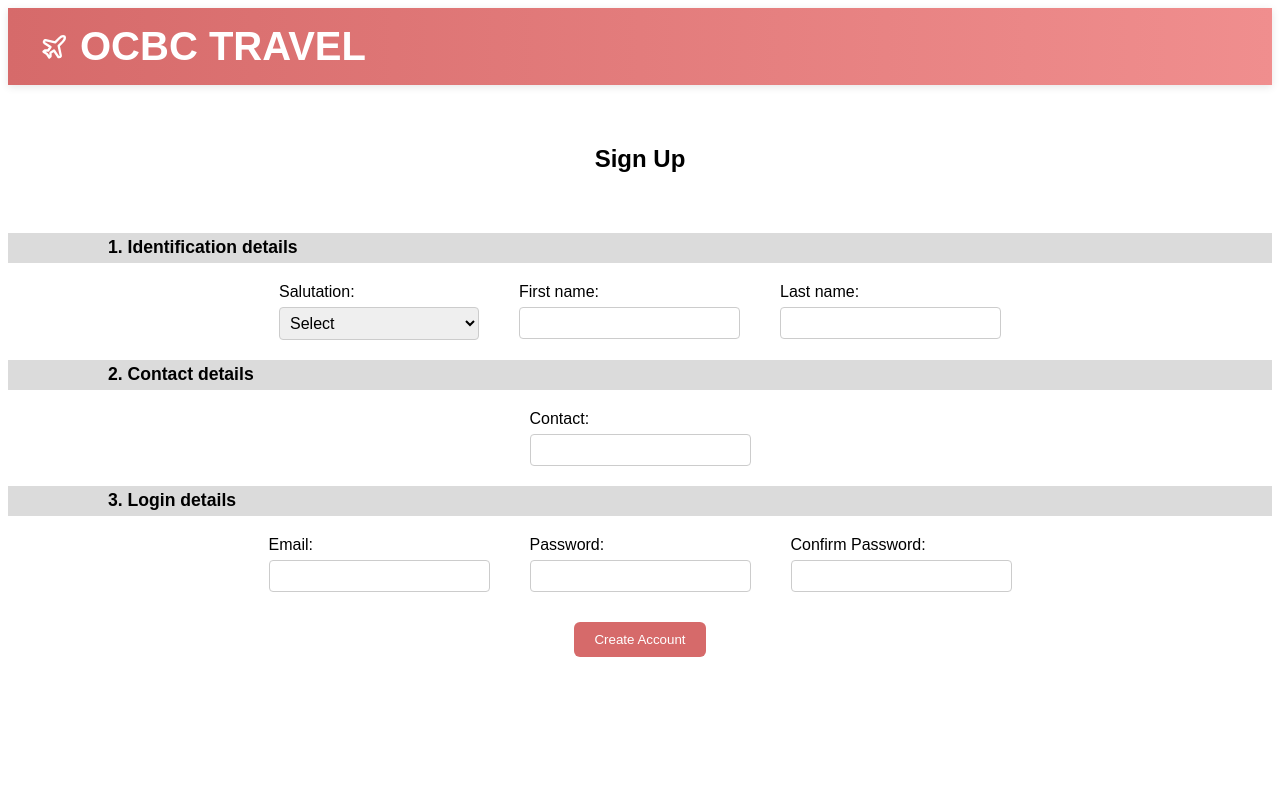
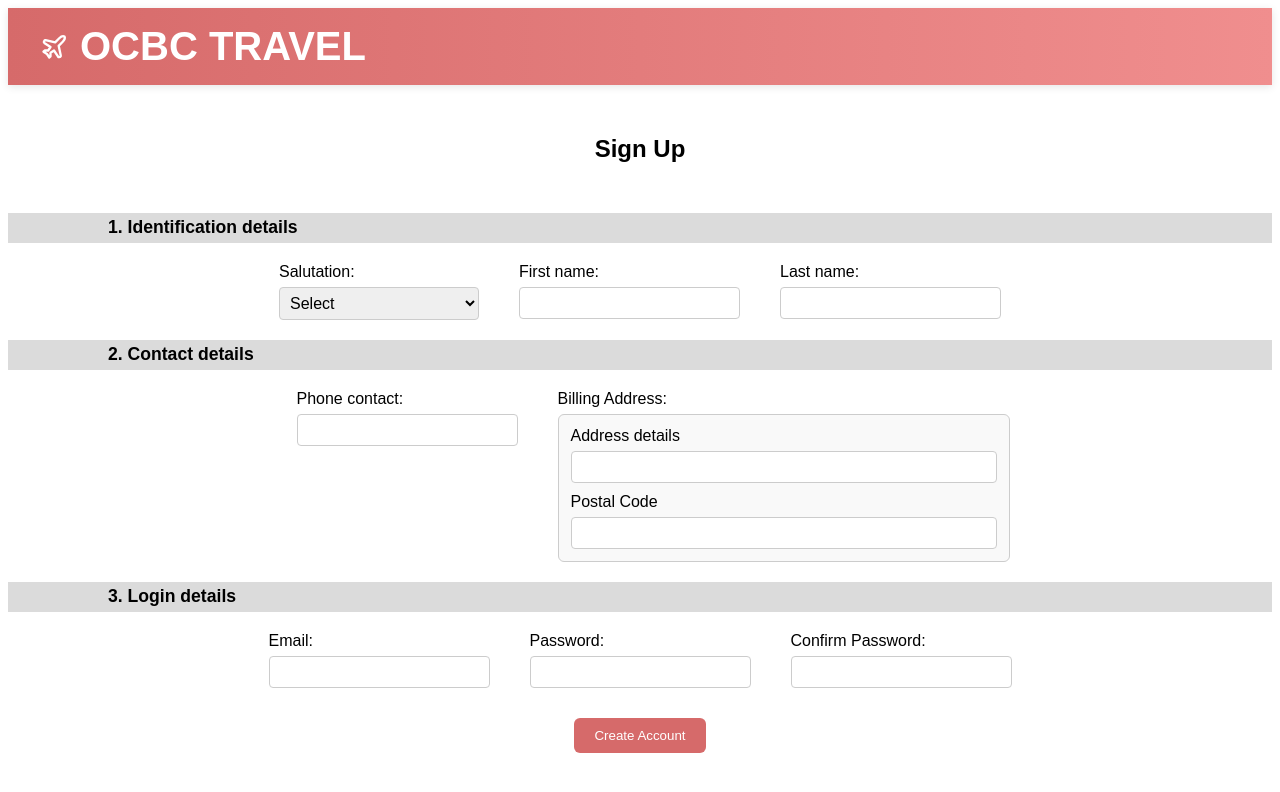
Before and after one commit to HtetAungLwinn/ESC_Project, a React (Create React App) app: page /signup in a window 1280 px wide. Shown: the top 792 px of the page. Built offline with nearby package versions, Linux system fonts and the light colour scheme.

Commit message:
address and postal code

```diff
--- a/src/Signup.js
+++ b/src/Signup.js
@@ -16,7 +16,7 @@
     </div>
 
     <div className="centered">
-      <h2 style={{ padding: "40px" }}>Sign Up</h2>
+      <h2 style={{ padding: "30px" }}>Sign Up</h2>
       <form>
         <h3 className="section-header">1. Identification details</h3>
         <div className="flex-container">
@@ -43,9 +43,25 @@
         <h3 className="section-header">2. Contact details</h3>
         <div className="flex-container">
           <div className="input-group">
-            <label htmlFor="contact">Contact:</label>
+            <label htmlFor="contact">Phone contact:</label>
             <input type="text" id="contact" name="contact" />
           </div>
+          <div className="input-group">
+            <label>Billing Address:</label>
+            <div className="address-box">
+              <div className="input-group">
+                <label htmlFor="fulladdress">Address details</label>
+                <input type="text" id="fulladdress" name="fulladdress" />
+              </div>
+              <div className="input-group">
+                <label htmlFor="postal">Postal Code</label>
+                <input type="text" id="postal" name="postal" />
+              </div>
+            </div>
+          </div>
+
+
+
         </div>
 
         <h3 className="section-header">3. Login details</h3>
--- a/src/index.css
+++ b/src/index.css
@@ -225,3 +225,21 @@
   gap: 20px;
   margin-bottom: 30px;
 }
+
+
+.address-box {
+  display: flex;
+  flex-direction: column;
+  gap: 10px;
+  background-color: #f9f9f9;
+  padding: 12px;
+  border: 1px solid #ccc;
+  border-radius: 6px;
+  min-width: 300px;
+  width: 100%;
+}
+
+.address-box .input-group input {
+  width: 100%;
+  min-width: 400px;
+}
```
